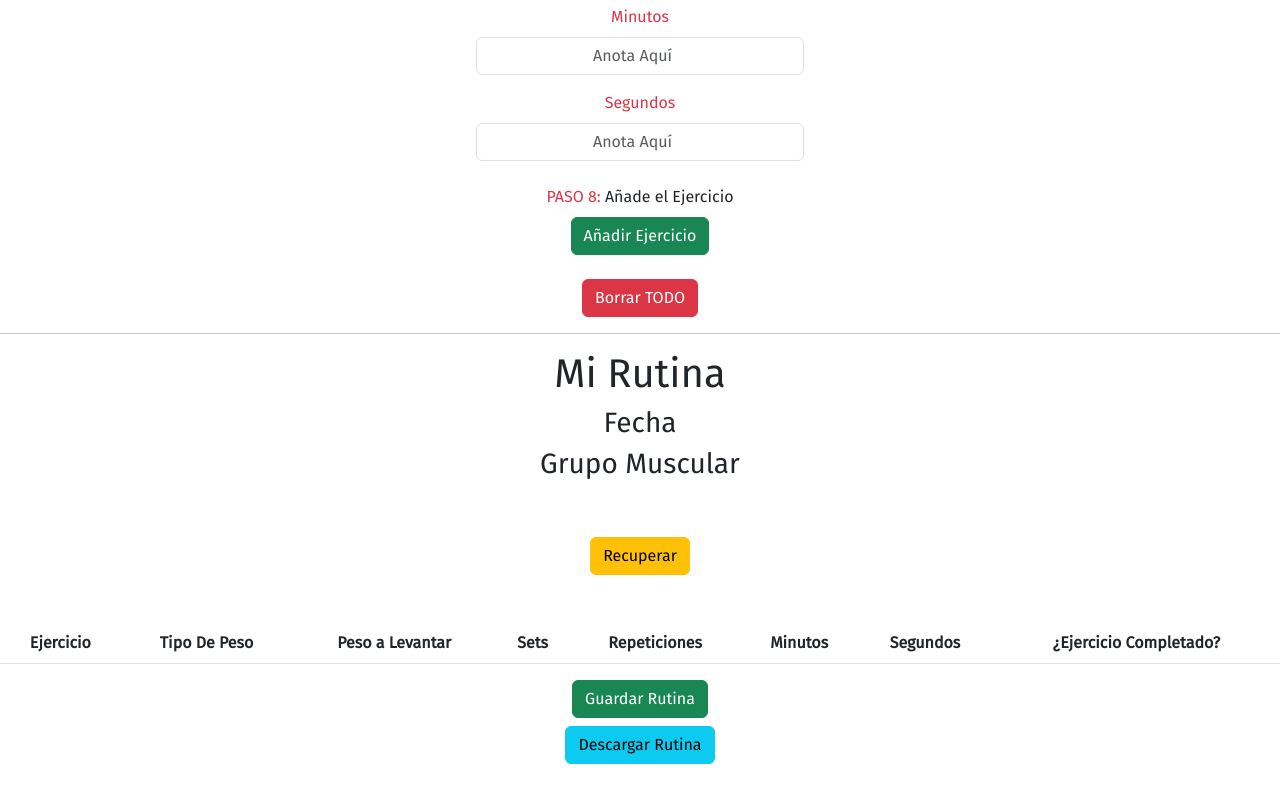
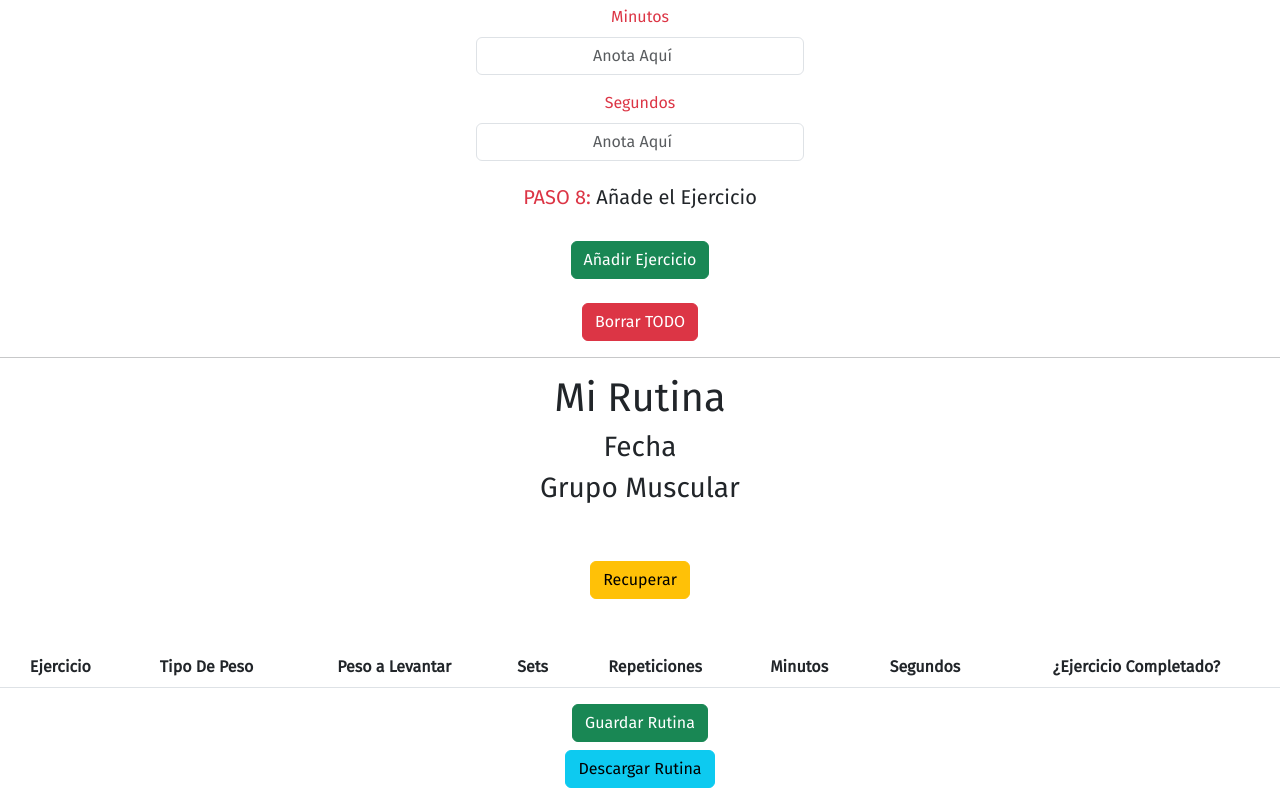
Before and after one commit to jaysenhl/Rutinas, a website: page index.html in a window 1280 px wide. Shown: the part 895-1683 px from the top of the page. Before the commit the page ends 1659 px from the top, so only its background shows below. Drawn offline with nearby package versions, Linux system fonts and the light colour scheme; some packages are replaced by stand-ins of ours; no server answers; a script that the page names is missing.

Commit message:
removed unused label, changed to h4

```diff
--- a/index.html
+++ b/index.html
@@ -3,6 +3,7 @@
 <head>
     <meta charset="UTF-8">
     <meta name="viewport" content="width=device-width, initial-scale=1.0">
+
     <link rel="preconnect" href="https://fonts.googleapis.com">
     <link rel="preconnect" href="https://fonts.gstatic.com" crossorigin>
     <link href="https://fonts.googleapis.com/css2?family=Fira+Sans&display=swap" rel="stylesheet">
@@ -55,7 +56,7 @@
 
             <label for="segundosInput" class="form-label text-danger">Segundos</label>
             <input type="number" id="segundosInput" class="form-control text-center mb-4" min="0" max="59" step="1" placeholder="Anota Aquí">
-            <label class="form-label"><span class="text-danger">PASO 8: </span>Añade el Ejercicio</label>
+            <h5 class="form-label"><span class="text-danger">PASO 8: </span>Añade el Ejercicio</h5>
             <br>
             <button type="submit" id="botonAnadirEjercicio" class="btn btn-success">Añadir Ejercicio</button>
             <br>
```
